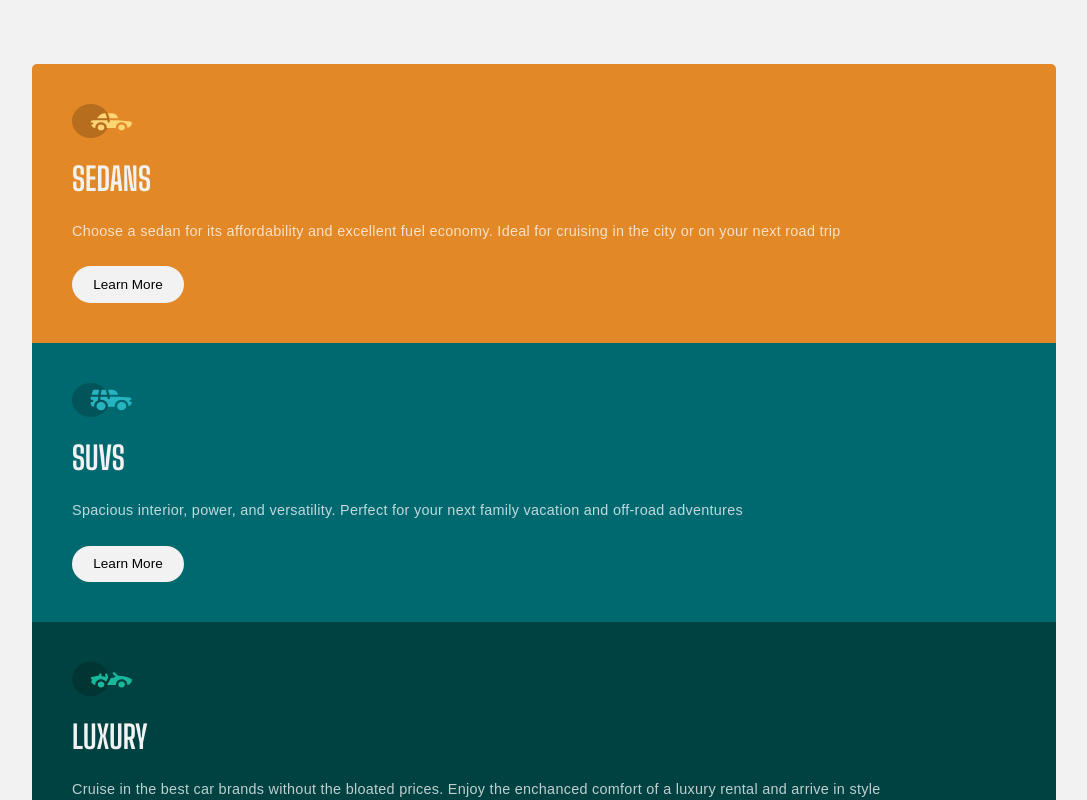
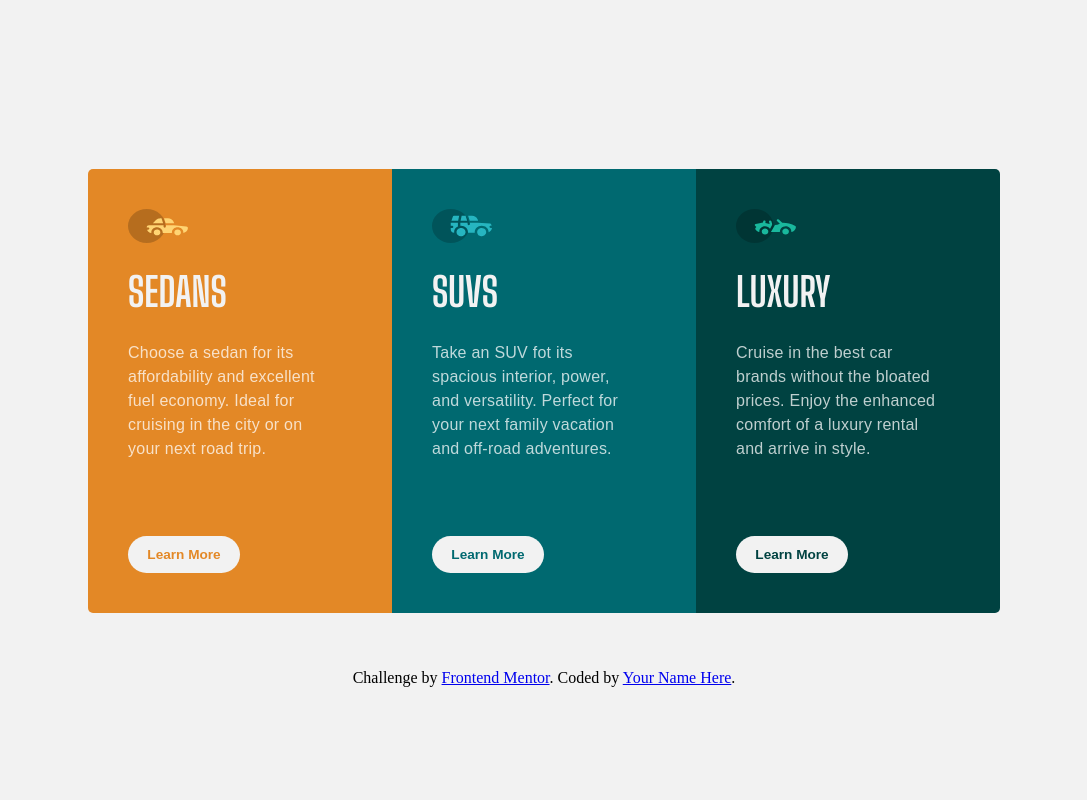
Before and after one commit to NorimNori/3-column-preview-card-component, a React (Vite) app: page / in a window 1280 px wide. Shown: the top 800 px of the page, without its empty margins (96-1183 px from the left). Built offline with nearby package versions, Linux system fonts and the light colour scheme.

Commit message:
feat: finish responsive styles

```diff
--- a/src/App.scss
+++ b/src/App.scss
@@ -34,9 +34,10 @@ a:not([class]) {
 }
 
 body {
-    width: 100vw;
+    @include mixins.center-grid;
+    width: 100%;
     height: 100vh;
-    padding: 1rem;
+    padding: 0;
     margin: 0;
 
     background-color: colors.$veryLightGray;
@@ -44,11 +45,21 @@ body {
 
 #root{
     width: 100%;
+    padding: 1rem;
     @include mixins.center-grid;
     grid-template-rows: 1fr auto;
 }
 
 section {
-    width: 80vw;
-    margin: 3rem 0;
+    display: grid;
+    width: 85%;
+    max-width: 30rem;
+    margin: 3.5rem 0;
 }
+
+@media (min-width: 1025px) {
+    section {
+        grid-template-columns: repeat(3, 1fr);
+        max-width: 57rem;
+    }
+}
--- a/src/components/button/Button.jsx
+++ b/src/components/button/Button.jsx
@@ -1,8 +1,8 @@
 import './button.scss'
 
-const Button = () => {
+const Button = ({title}) => {
   return (
-    <button className='card__button' type='button'>Learn More</button>
+    <button className={`card__button ${title}-button`} type='button'>Learn More</button>
   )
 }
 
--- a/src/components/button/button.scss
+++ b/src/components/button/button.scss
@@ -11,3 +11,24 @@
     font-size: .85rem;
     font-weight: 400;
 }
+
+.SEDANS-button {
+    color: colors.$brightOrange;
+    font-weight: 600;
+}
+
+.SUVS-button {
+    color: colors.$darkCyan;
+    font-weight: 600;
+}
+
+.LUXURY-button {
+    color: colors.$veryDarkCyan;
+    font-weight: 600;
+}
+
+@media (min-width: 1025px) {
+    .card__button {
+        margin-top: 3rem;
+    }
+}
--- a/src/components/card/Card.jsx
+++ b/src/components/card/Card.jsx
@@ -1,7 +1,7 @@
 import Button from '../button'
 import './card.scss'
 
-const Card = ({ icon, title, description }) => {
+const Card = ({icon, title, description}) => {
   return (
     <article  className={`card ${title}`}>
       <img
@@ -11,7 +11,7 @@ const Card = ({ icon, title, description }) => {
       />
       <h2 className='card__title'>{title}</h2>
       <p className='card__description'>{description}</p>
-      <Button />
+      <Button title={title}/>
     </article>
 
   )
--- a/src/components/card/card.scss
+++ b/src/components/card/card.scss
@@ -18,26 +18,45 @@
 .card {
     display: flex;
     flex-direction: column;
-    gap: 1.5em;
+    justify-content: space-between;
+    gap: 1.7em;
     padding: 2.5em;
     color: colors.$transparentWhite;
 
     &__icon {
-        width: 3.734em;
+        width: 3.75em;
         height: 2.1em;
     }
 
     &__title {
         color: colors.$veryLightGray;
         font-family: fonts.$bigShouldersDisplay;
-        font-size: 2rem;
+        font-weight: 700;
+        font-size: clamp(2.4rem, 2.342rem + 0.247vw, 2.5rem);
     }
 
     &__description {
         font-family: fonts.$lexedDeca;
-        font-size: .9rem;
+        font-weight: 400;
+        font-size: clamp(0.9rem, 0.842rem + 0.247vw, 1rem);
         line-height: 1.5;
-        letter-spacing: 0.02em;
+        letter-spacing: 0.015em;
         padding-right: .9em;
     }
 }
+
+@media (min-width: 1025px) {
+    .SEDANS {
+        border-radius: 5px 0 0 5px;
+    }
+
+    .SUVS {
+        background-color: colors.$darkCyan;
+        // padding-right: .9em;
+    }
+
+    .LUXURY {
+        background-color: colors.$veryDarkCyan;
+        border-radius:  0 5px 5px 0;
+    }
+}
--- a/src/variables/variables.js
+++ b/src/variables/variables.js
@@ -3,21 +3,21 @@ export const CAR_CATEGORIES = [
   {
     id: 1,
     title: "SEDANS",
-    description: "Choose a sedan for its affordability and excellent fuel economy. Ideal for cruising in the city or on your next road trip",
+    description: "Choose a sedan for its affordability and excellent fuel economy. Ideal for cruising in the city or on your next road trip.",
     color: "$brightOrange",
     icon: "./src/assets/images/icon-sedans.svg",
   },
   {
     id: 2,
     title: "SUVS",
-    description: "Spacious interior, power, and versatility. Perfect for your next family vacation and off-road adventures",
+    description: "Take an SUV fot its spacious interior, power, and versatility. Perfect for your next family vacation and off-road adventures.",
     color: "$darkCyan",
     icon: "./src/assets/images/icon-suvs.svg",
   },
   {
     id: 3,
     title: "LUXURY",
-    description: "Cruise in the best car brands without the bloated prices. Enjoy the enchanced comfort of a luxury rental and arrive in style",
+    description: "Cruise in the best car brands without the bloated prices. Enjoy the enhanced comfort of a luxury rental and arrive in style.",
     color: "$veryDarkCyan",
     icon: "./src/assets/images/icon-luxury.svg",
   },
```
